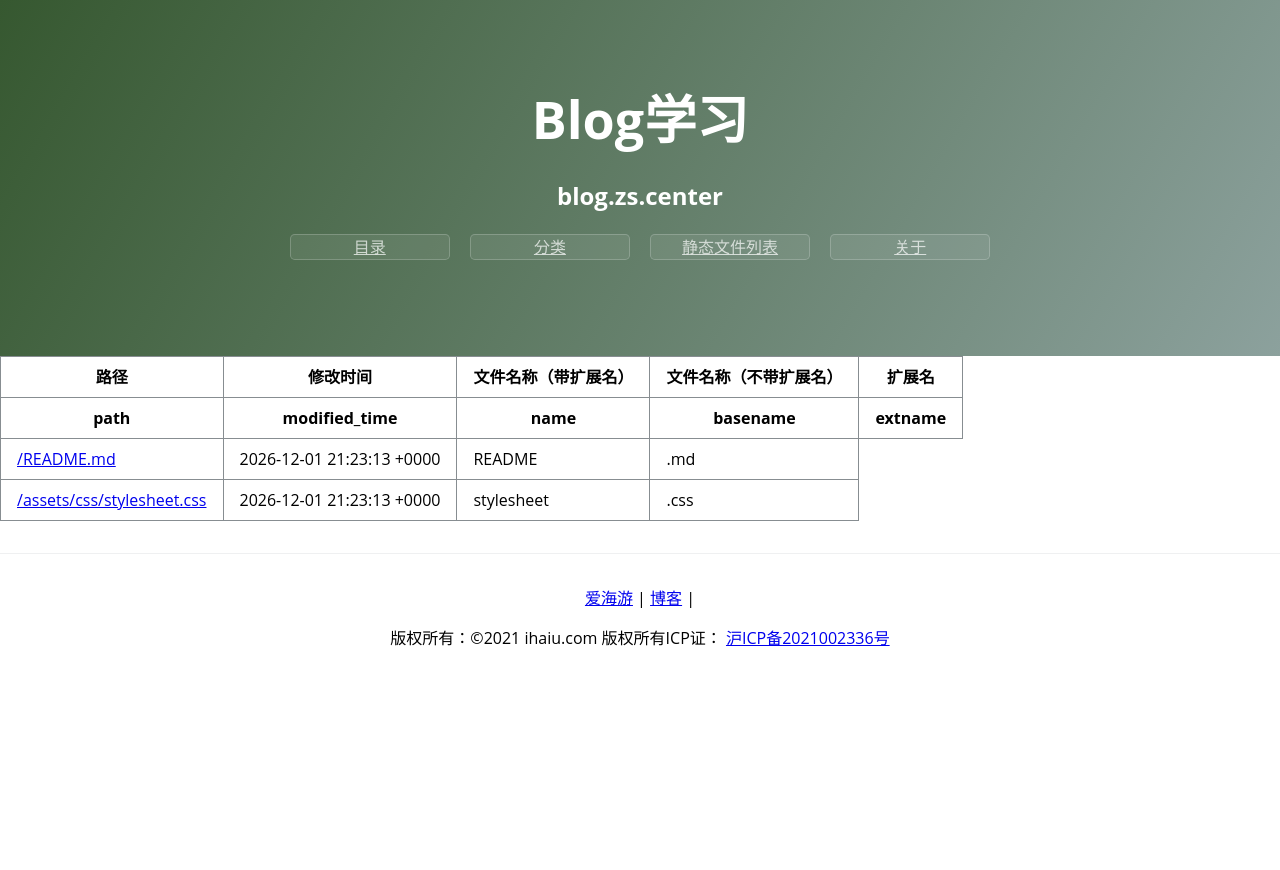
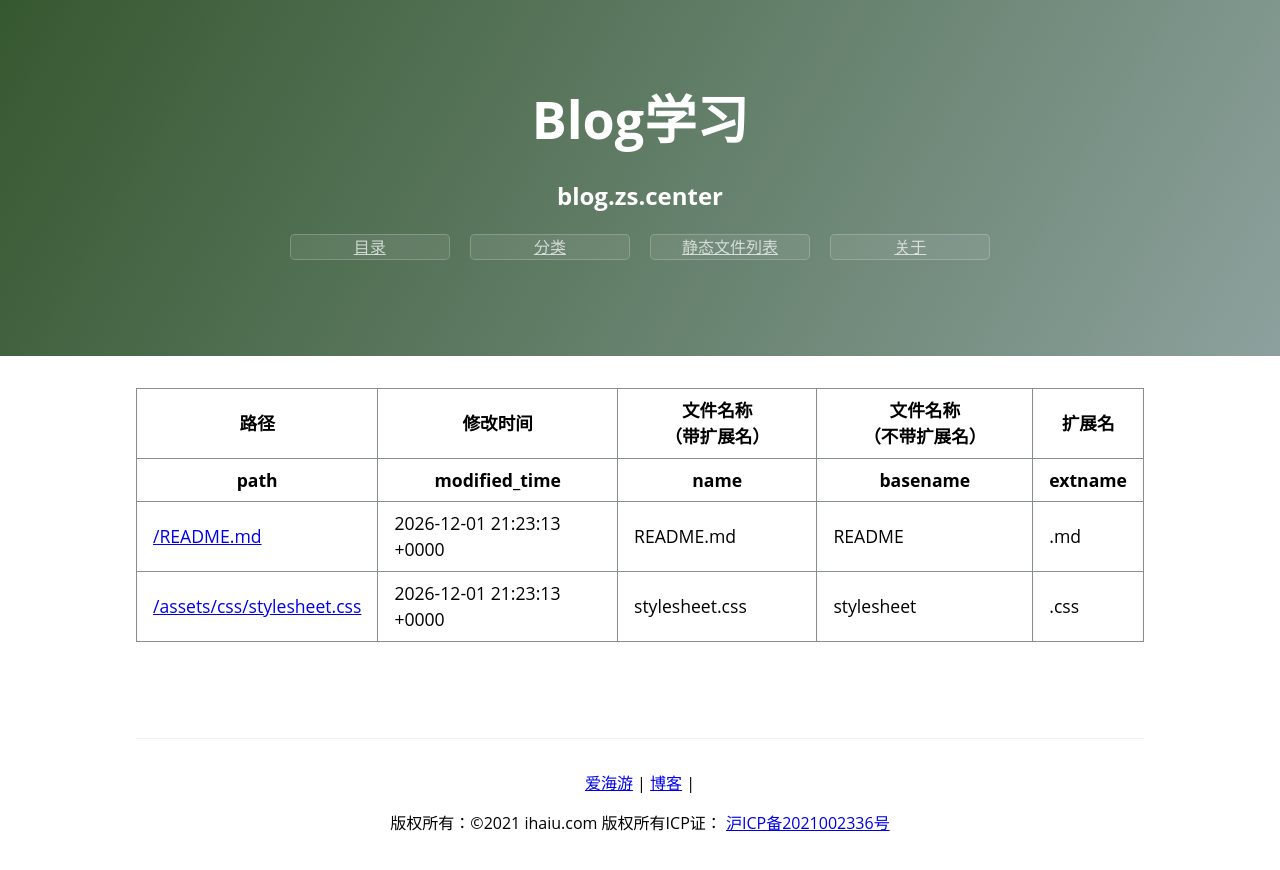
Before and after one commit to ihaiucom/test.blog, a Jekyll site: the page built from staticfiles.md, in a window 1280 px wide. Shown: the top 870 px of the page. Built offline with Jekyll 4.4.1, drawn with Linux system fonts in a browser that asks for light colours; comment, search, counter and statistics services are not loaded.

Commit message:
no message

```diff
--- a/_layouts/page.html
+++ b/_layouts/page.html
@@ -2,4 +2,7 @@
 layout: default
 ---
 
-{{ content }}
+
+<section class="main-content" id="content">
+    {{ content }}
+</section>
--- a/assets/css/stylesheet.css
+++ b/assets/css/stylesheet.css
@@ -18,6 +18,15 @@ div
   border: #025658 1px solid;
   color: #456574;
   margin: 20px;
+}
+
+
+/* 分割线 */
+hr {
+  border:0;
+  border-top:1px solid #e5e5e5;
+  border-bottom:1px solid #fff;
+  margin:30px 0;
 }
 
 
@@ -109,6 +118,47 @@ div
 }
 
 
+
+
+@media screen and (min-width: 75em) {
+  .main-content
+  {
+    max-width: 75rem;
+    padding: 2rem 6rem;
+    margin: 0 auto;
+    font-size: 1.1rem;
+  }
+}
+
+
+@media screen and (min-width: 42em) and (max-width: 64em) {
+  .main-content
+  {
+    padding: 2rem 4rem;
+    font-size: 1.1rem;
+  }
+}
+
+@media screen and (max-width: 42em)
+{
+  .main-content
+  {
+    padding: 2rem 1rem;
+    font-size: 1rem;
+  }
+}
+
+
+.main-content hr
+{
+  height: 2px;
+  padding: 0;
+  margin: 1rem 0;
+  background-color: #eff0f1;
+  border: 0;
+}
+
+
 /* 表格 */
 table {
   border-collapse: collapse;
@@ -144,14 +194,6 @@ table th, table td {
 }
 
 
-/* 分割线 */
-hr {
-  border:0;
-  border-top:1px solid #e5e5e5;
-  border-bottom:1px solid #fff;
-  margin:30px 0;
-}
-
 /* 页脚 */
 .site-footer {
   padding-top: 2rem;
--- a/staticfiles.md
+++ b/staticfiles.md
@@ -30,6 +34,7 @@ layout: page
     <tr>
         <td><a href="{{ file.path }}" target="_blank">{{ file.path }} </a></td>
         <td> {{ file.modified_time }} </td>
+        <td> {{ file.name }} </td>
         <td> {{ file.basename }} </td>
         <td> {{ file.extname }} </td>
     </tr>
```
Also changed, not shown: other parts of staticfiles.md (+4 -0 lines), _layouts/post.html (+4 -3 lines), about.md (+1 -1 lines), index.md (+1 -1 lines).
